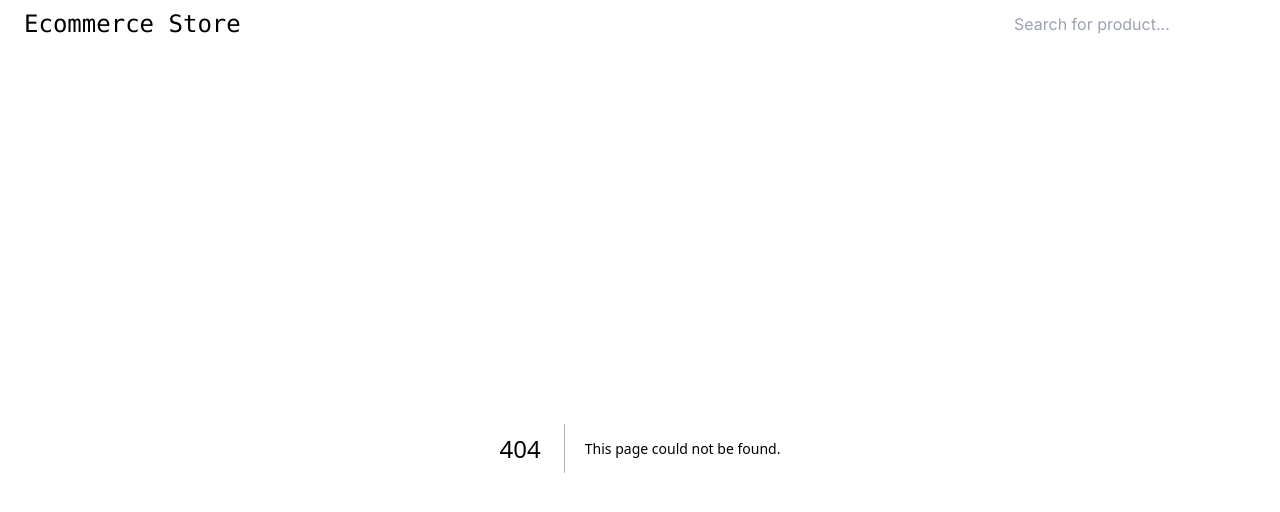
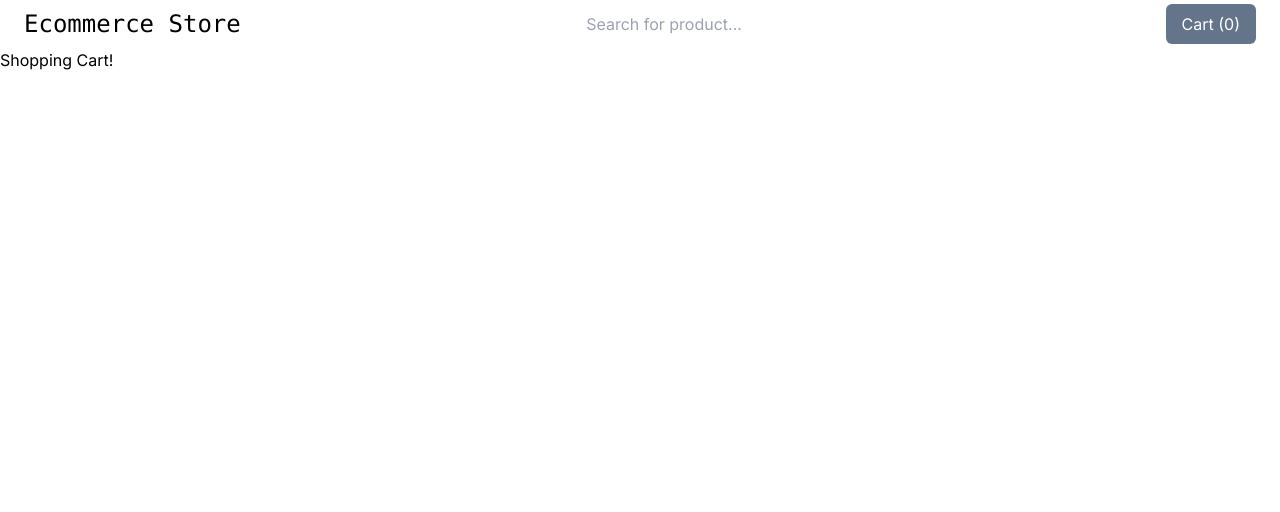
Before and after one commit to isaiahpere/ecommerce-filters, a Next.js app: page /cart in a window 1280 px wide. Before the commit this address had no page. Shown: the top 512 px of the page. Built offline with nearby package versions, Linux system fonts and the light colour scheme.

Commit message:
shopping to product context start cart context

```diff
--- /dev/null
+++ b/app/cart/page.tsx
@@ -0,0 +1,11 @@
+import React from "react";
+
+const Cart = () => {
+  return (
+    <div>
+      <h1>Shopping Cart!</h1>
+    </div>
+  );
+};
+
+export default Cart;
--- a/app/layout.tsx
+++ b/app/layout.tsx
@@ -2,7 +2,7 @@ import type { Metadata } from "next";
 import { Inter } from "next/font/google";
 import "./globals.css";
 import Navbar from "@/components/navbar";
-import { ShoppingCartContextProvider } from "@/services/context";
+import { ProductsContextProvider } from "@/services/context";
 import { FiltersContextProvider } from "@/services/context";
 
 const inter = Inter({ subsets: ["latin"] });
@@ -20,12 +20,12 @@ export default function RootLayout({
   return (
     <html lang="en">
       <body className={inter.className}>
-        <ShoppingCartContextProvider>
+        <ProductsContextProvider>
           <FiltersContextProvider>
             <Navbar />
             {children}
           </FiltersContextProvider>
-        </ShoppingCartContextProvider>
+        </ProductsContextProvider>
       </body>
     </html>
   );
--- a/app/page.tsx
+++ b/app/page.tsx
@@ -2,12 +2,12 @@
 
 import Filters from "@/components/filters";
 import Products from "@/components/products/products";
-import { useShoppingCartContext } from "@/services/context";
+import { useProductsContext } from "@/services/context";
 
 const Home = () => {
   const {
     state: { products },
-  } = useShoppingCartContext();
+  } = useProductsContext();
 
   // Loading Products Message
   if (!products.length || products.length <= 0) {
--- a/components/filters.tsx
+++ b/components/filters.tsx
@@ -71,7 +71,7 @@ const Filters = () => {
         onClick={() => {
           dispatch({ type: ActionType.CLEAR_FILTERS });
         }}
-        className="mt-4 w-1/2 bg-lime-300 py-1 rounded-lg hover:bg-lime-600 transition"
+        className=" mt-4 mr-auto w-auto bg-lime-300 py-2 px-6 rounded-lg hover:bg-lime-600 transition"
       >
         Clear Filters
       </button>
--- a/components/navbar.tsx
+++ b/components/navbar.tsx
@@ -3,6 +3,7 @@ import React from "react";
 
 import { useFiltersContext } from "@/services/context";
 import { ActionType } from "@/services/context/filters-context";
+import Link from "next/link";
 
 const Navbar = () => {
   const {
@@ -12,7 +13,9 @@ const Navbar = () => {
 
   return (
     <nav className="h-5 flex items-center justify-between p-6">
-      <h2 className="text-2xl font-mono">Ecommerce Store</h2>
+      <Link href={"/"}>
+        <h2 className="text-2xl font-mono">Ecommerce Store</h2>
+      </Link>
       <input
         type="text"
         placeholder="Search for product..."
@@ -25,6 +28,12 @@ const Navbar = () => {
           });
         }}
       />
+      <Link
+        className="px-4 py-2 bg-slate-500 text-white rounded-md "
+        href={"/cart"}
+      >
+        Cart (0)
+      </Link>
     </nav>
   );
 };
--- a/components/products/products.tsx
+++ b/components/products/products.tsx
@@ -3,7 +3,6 @@ import Image from "next/image";
 import { ProductType } from "@/app/types";
 import React, { useMemo } from "react";
 import { useFiltersContext } from "@/services/context";
-import { ActionType } from "@/services/context/filters-context";
 
 interface ProductsProps {
   products: ProductType[];
--- a/services/context/shopping-cart-context.tsx
+++ b/services/context/products-context.tsx
@@ -10,29 +10,25 @@ import {
 } from "react";
 
 import { ProductType } from "@/app/types";
+import Products from "@/components/products/products";
 
 //### State Type
 interface IState {
   products: ProductType[];
 }
-const intialState = {
-  products: [],
-};
 
 //### Action Types
 enum ActionType {
   FETCH_PRODUCTS = "FETCH_PRODUCTS",
 }
-enum FiltersTypeAction {
-  SORT_BY_LOWEST = "SORT_BY_LOWEST",
-}
-interface IAction {
-  type: ActionType.FETCH_PRODUCTS;
-  payload?: IState;
+
+interface IPayloadState {
+  products: ProductType[];
 }
 
-interface IFilterAction {
-  type: FiltersTypeAction;
+interface IAction {
+  type: ActionType;
+  payload?: IPayloadState;
 }
 
 //#### Context Types
@@ -41,8 +37,8 @@ interface IContext {
   dispatch: Dispatch<IAction>;
 }
 
-// (REDUCER) - Shopping Cart Reducer
-const ShoppingCartReducer = (state: IState, action: IAction) => {
+// (REDUCER) - Products Reducer
+const ProductsReducer = (state: IState, action: IAction) => {
   switch (action.type) {
     case ActionType.FETCH_PRODUCTS:
       return {
@@ -55,17 +51,19 @@ const ShoppingCartReducer = (state: IState, action: IAction) => {
   }
 };
 
-// (CONTEXT) - Shopping Cart Context
-const ShoppingCartContext = createContext<IContext>({
+// (CONTEXT) - Products Context
+const ProductsContext = createContext<IContext>({
   state: {
     products: [],
   },
   dispatch: () => {},
 });
 
-// (CONTEXT_PROVIDER) - Shopping Cart Context Provider
-const ShoppingCartContextProvider: FC<PropsWithChildren> = ({ children }) => {
-  const [state, dispatch] = useReducer(ShoppingCartReducer, { products: [] });
+// (CONTEXT_PROVIDER) - Products Context Provider
+const ProductsContextProvider: FC<PropsWithChildren> = ({ children }) => {
+  const [state, dispatch] = useReducer(ProductsReducer, {
+    products: [],
+  });
 
   // Initial Products Fetch
   const fetchProducts = async () => {
@@ -93,15 +91,15 @@ const ShoppingCartContextProvider: FC<PropsWithChildren> = ({ children }) => {
 
   let value = { state, dispatch };
   return (
-    <ShoppingCartContext.Provider value={value}>
+    <ProductsContext.Provider value={value}>
       {children}
-    </ShoppingCartContext.Provider>
+    </ProductsContext.Provider>
   );
 };
 
 // (USE_CONTEXT_HOOK)
-const useShoppingCartContext = () => {
-  return useContext(ShoppingCartContext);
+const useProductsContext = () => {
+  return useContext(ProductsContext);
 };
 
-export { ShoppingCartContextProvider, useShoppingCartContext };
+export { ProductsContextProvider, useProductsContext };
```
Also changed, not shown: services/context/index.ts (+5 -5 lines), services/context/cart-context.tsx (added).
